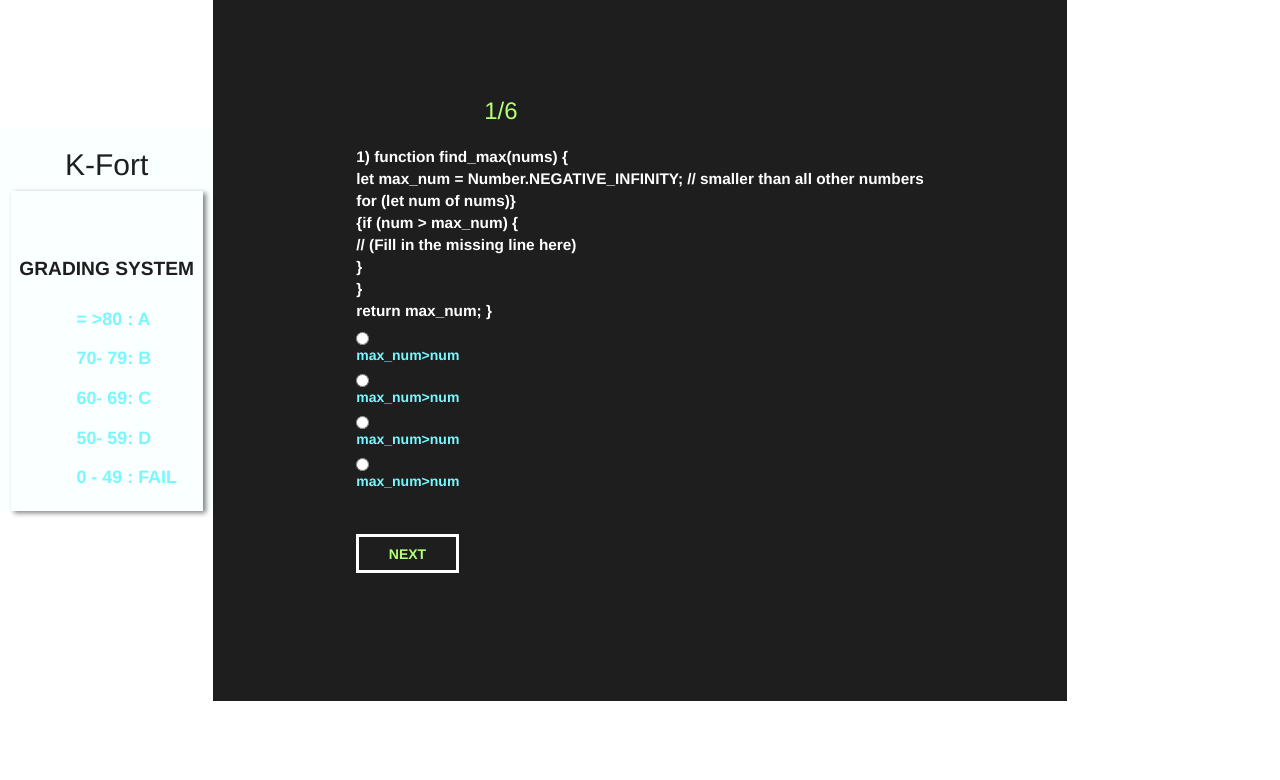
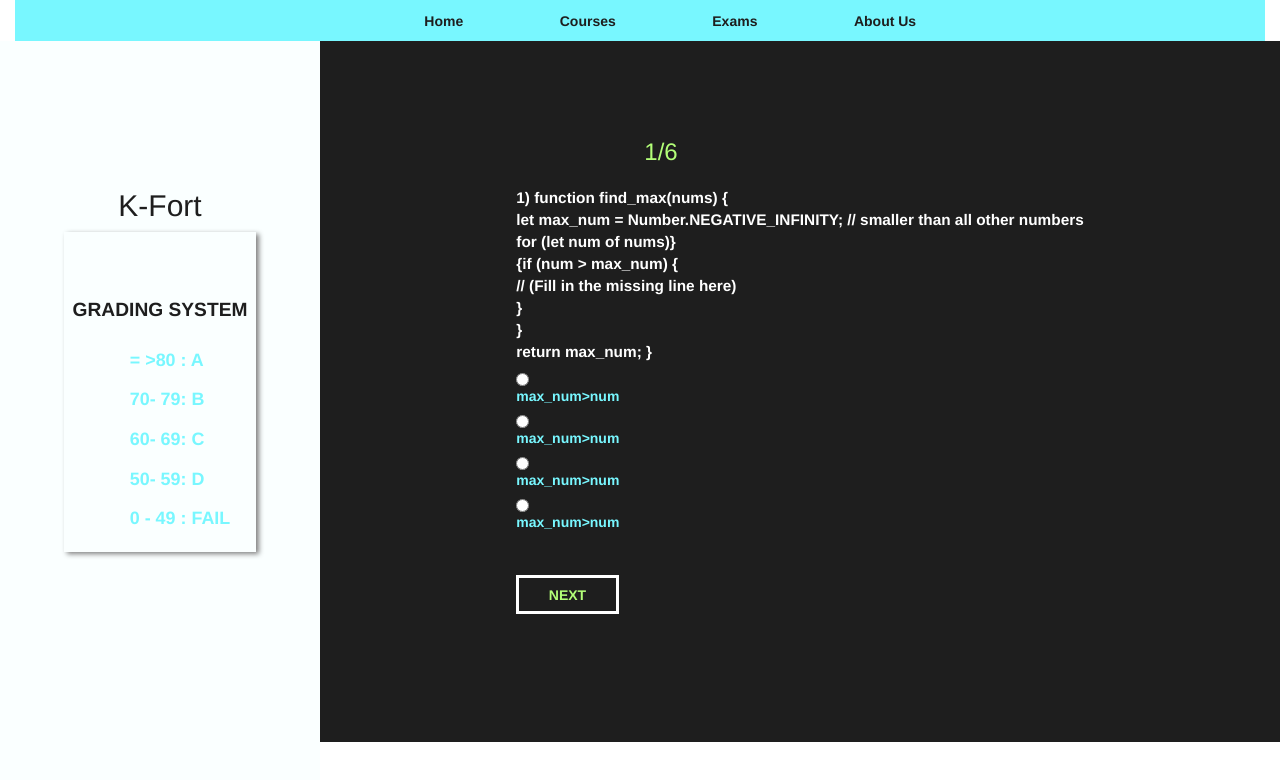
Before and after one commit to victoriamwangi/K-Fort-School-Quiz-Board, a plain HTML site: page index.html in a window 1280 px wide. Drawn offline with nearby package versions, Linux system fonts and the light colour scheme.

Commit message:
style:navbar-styling-optimizing styling

```diff
--- a/css/style.css
+++ b/css/style.css
@@ -3,11 +3,33 @@ body{
     margin: 0;
     padding: 0;
     max-height: 100vh !important;
+    overflow-y: hidden;
+}
+#navId{
+   display: flex;
+   flex-direction: row;
+   justify-content: center;
+   background-color: #FAFFFF;
+   width: 100%;
+   border: none;
+   background-color: #78F7FF;
+}
+#navId li{
+padding-left: 5%;
+
+}
+#navId li a{
+color: #1E1E1E;
+}
+#navId li a:hover{
+    text-decoration: underline 2px solid #78F7FF;
+
 }
 .container{
     width: 100% ;
     color: white;
     font-weight: 800;
+
 }
 
 .row{
@@ -22,8 +44,9 @@ body{
     display: flex;
     flex-direction: column;
     align-items: center;
-    top: 10vw;
-
+    padding-top: 10vw;
+    height: 100vh;
+    background-color: #FAFFFF;
 }
 #col1 .js {
     color: #1E1E1E;
@@ -60,9 +83,7 @@ body{
     padding-top: 5vw;
     padding-bottom: 10vw;
 }
-#col1, #col3{
-    background-color: #FAFFFF;
-}
+
 .tab-counter{
     background: none;
     color: #B3FF78;
--- a/index.html
+++ b/index.html
@@ -11,8 +11,24 @@
   </head>
   <body>
     <div class="container">
+      <ul class="nav nav-tabs" id="navId">
+        <li class="nav-item">
+          <a href="#tab1Id" class="nav-link active">Home</a>
+        </li>
+        <li class="nav-item">
+          <a href="#tab5Id" class="nav-link">Courses</a>
+        </li>
+         <li class="nav-item">
+          <a href="#" class="nav-link disabled">Exams</a>
+        </li>
+          <li class="nav-item">
+          <a href="#" class="nav-link disabled">About Us</a>
+        </li>
+
+
+      </ul>
       <div class="row">
-        <div class="col-md-3 col-lg-2" id="col1">
+        <div class="col-md-3 col-lg-3" id="col1">
           <div class="logo">
             <h2>K-Fort</h2>
           </div>
@@ -28,7 +44,7 @@
             </ul>
           </div>
         </div>
-        <div class="col-md-3 col-lg-8" id="col2">
+        <div class="col-md-3 col-lg-9" id="col2">
           <form action="">
             <div class="tabs-parent">
               <div class="tabs active" id="tab-1">
@@ -380,8 +396,7 @@
             </div>
           </form>
         </div>
-        <div class="col-md-3 col-lg-2" id="col3"></div>
-      </div>
+
     </div>
 
     <script src="js/bootstrap.min.js"></script>
```
